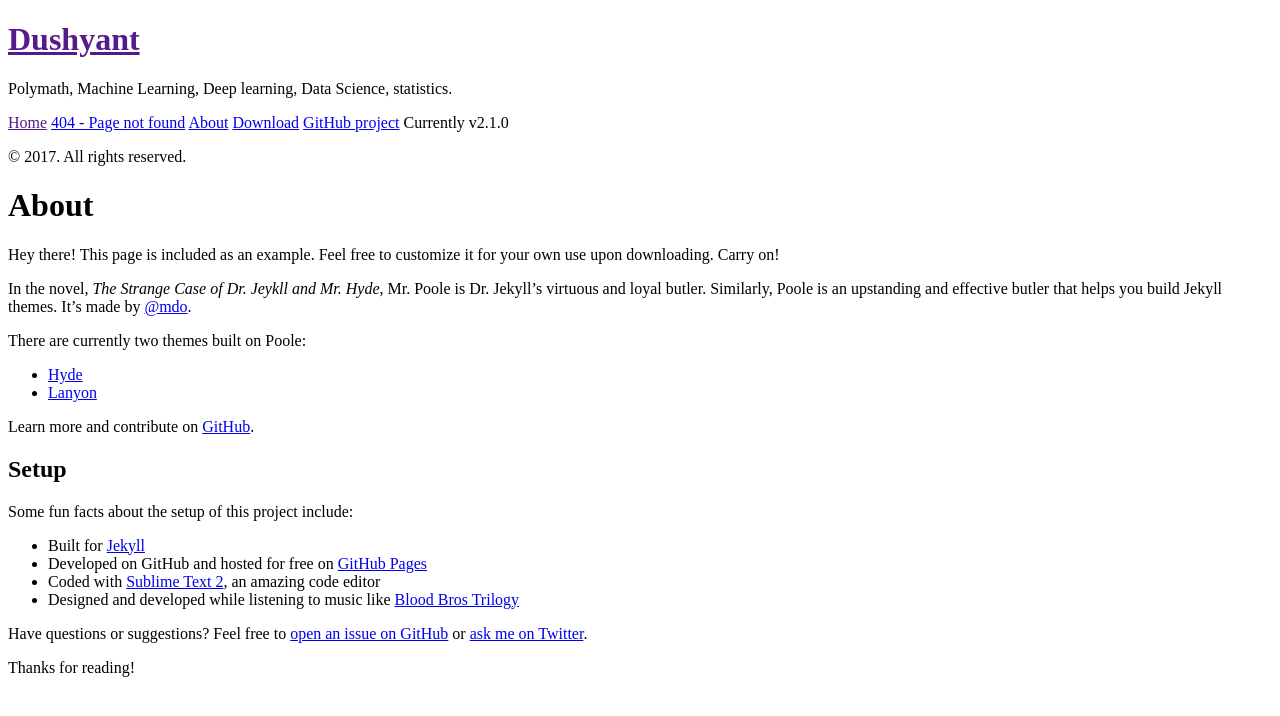
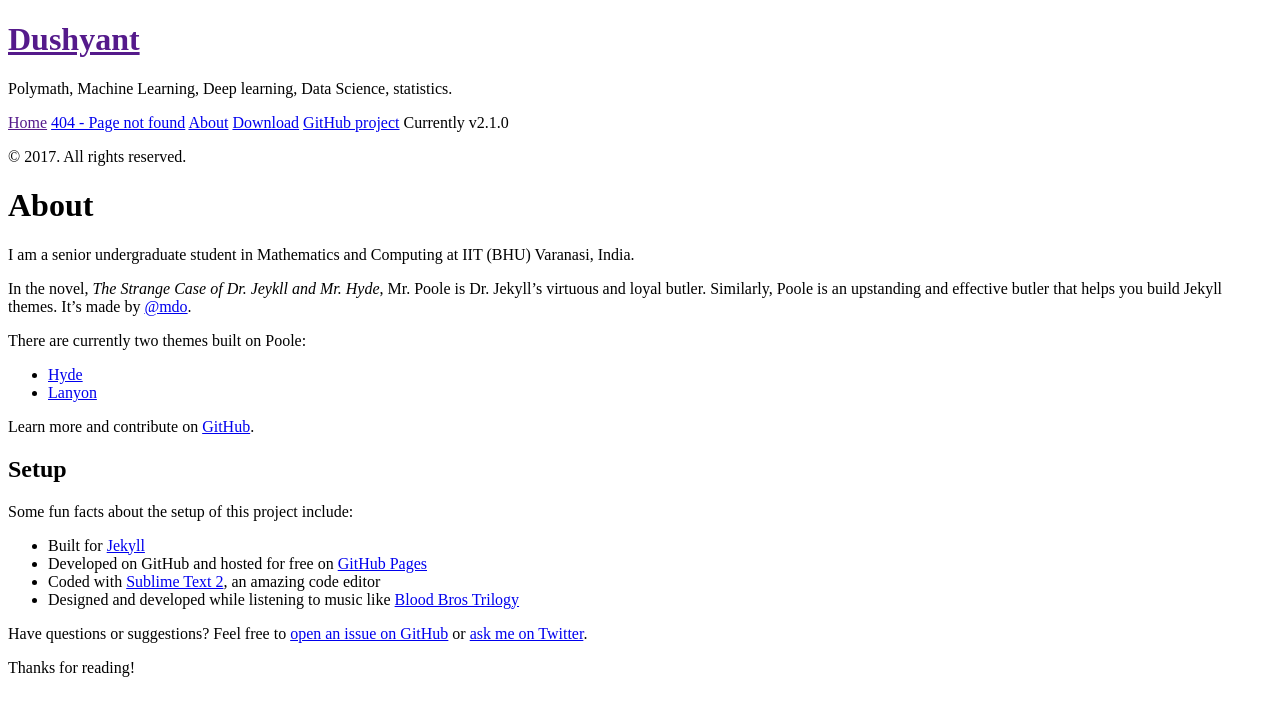
Before and after one commit to zero1hac/zero1hac.github.io, a Jekyll site: the page built from about.md, in a window 1280 px wide. Shown: the top 716 px of the page. Built offline with Jekyll 4.4.1, drawn with Linux system fonts in a browser that asks for light colours.

Commit message:
Changed theme and about

```diff
--- a/_layouts/default.html
+++ b/_layouts/default.html
@@ -3,7 +3,7 @@
 
   {% include head.html %}
 
-  <body>
+  <body class="theme-base-08">
 
     {% include sidebar.html %}
 
--- a/about.md
+++ b/about.md
@@ -4,7 +4,7 @@ title: About
 ---
 
 <p class="message">
-  Hey there! This page is included as an example. Feel free to customize it for your own use upon downloading. Carry on!
+I am a senior undergraduate student in Mathematics and Computing at IIT (BHU) Varanasi, India.
 </p>
 
 In the novel, *The Strange Case of Dr. Jeykll and Mr. Hyde*, Mr. Poole is Dr. Jekyll's virtuous and loyal butler. Similarly, Poole is an upstanding and effective butler that helps you build Jekyll themes. It's made by [@mdo](https://twitter.com/mdo).
```
